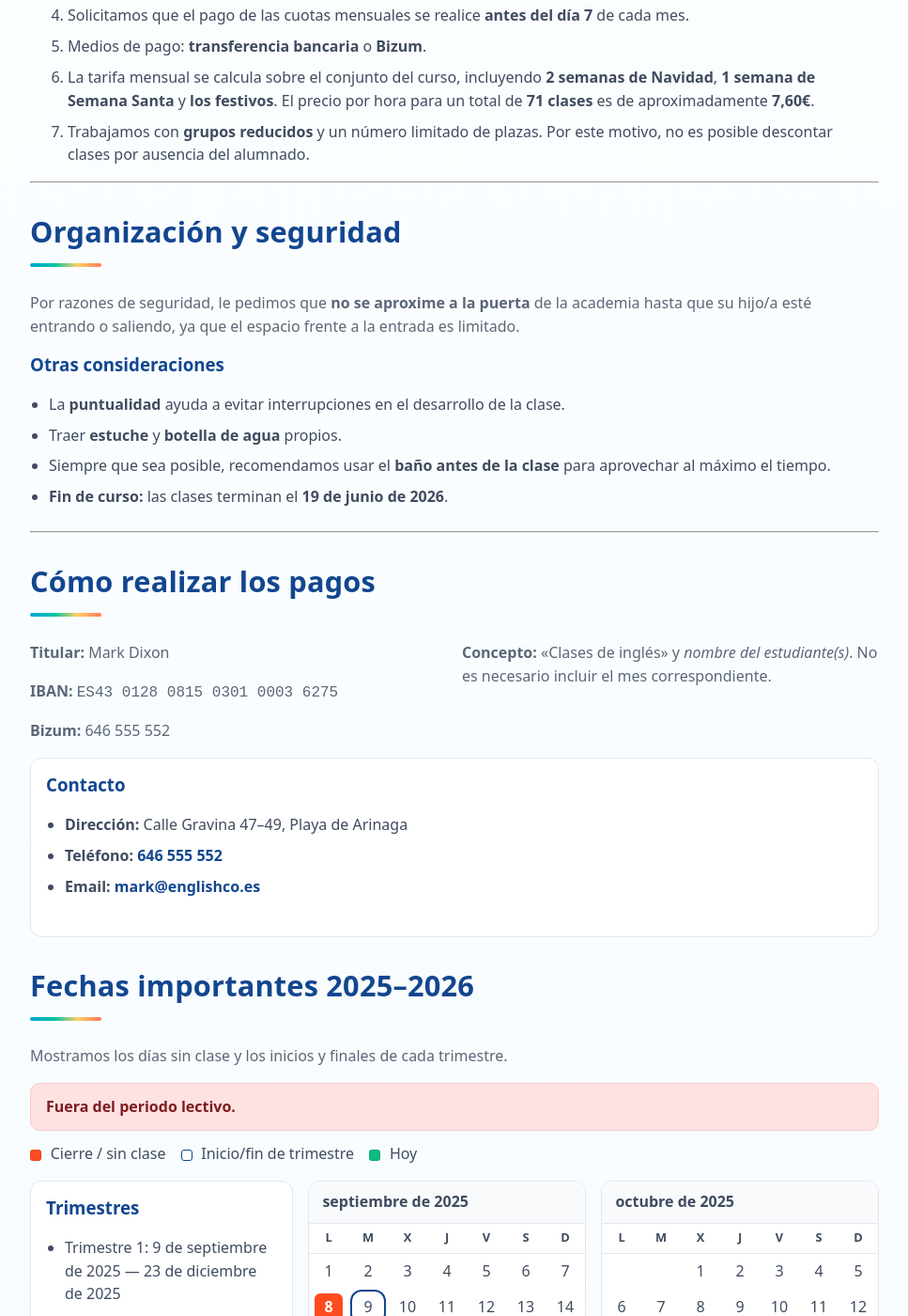
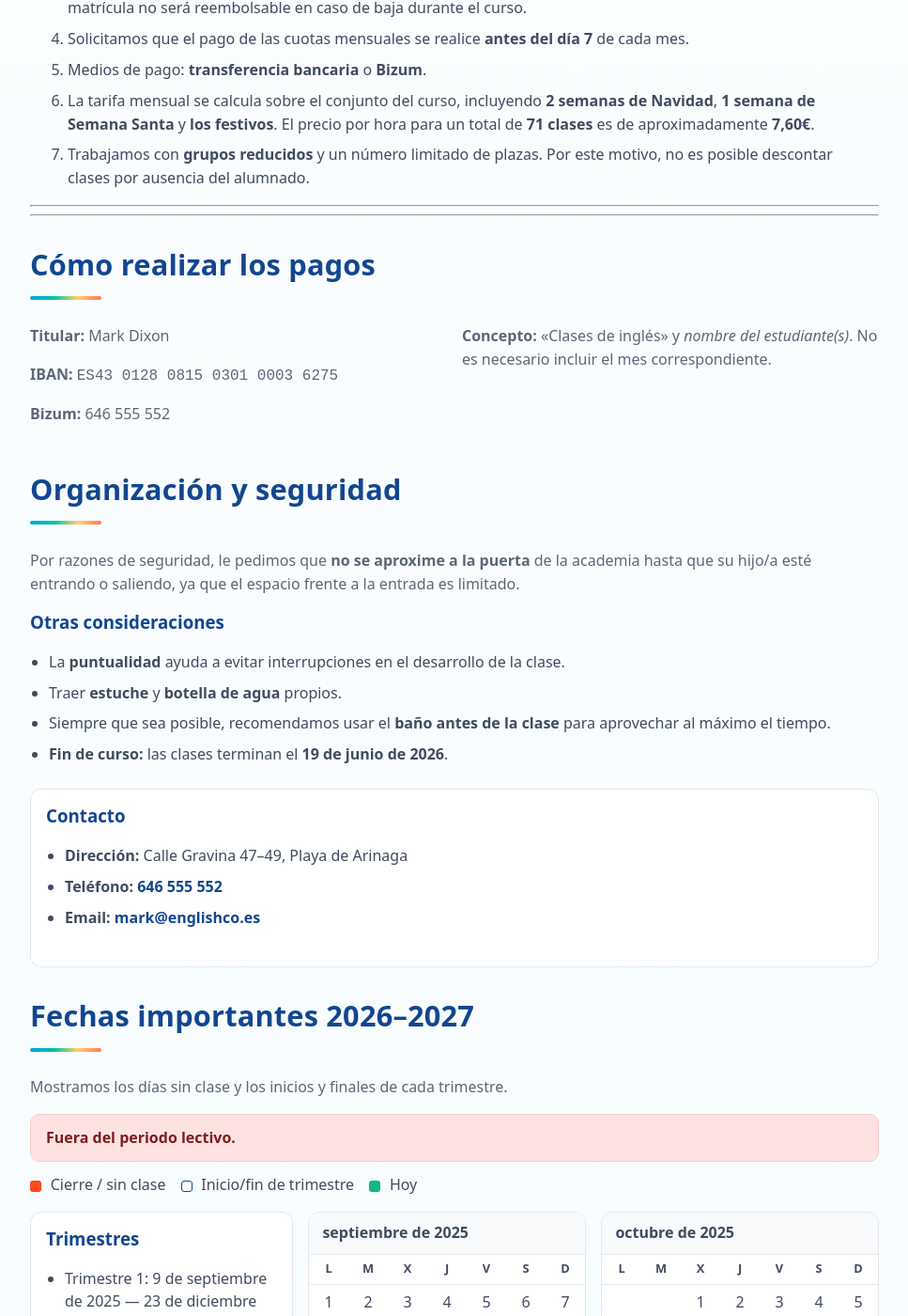
Before and after one commit to dixonbruce/englishco, a Jekyll site: the page built from condiciones.html, in a window 1280 px wide and 1400 px high, scrolled down 1485 px. Shown: the whole window at 94% size, without its empty margins (156-1123 px from the left). Built offline with Jekyll 4.4.1, drawn with Linux system fonts in a browser that asks for light colours; some of the changed lines change nothing that is shown.

Commit message:
Update condiciones.html

```diff
--- a/condiciones.html
+++ b/condiciones.html
@@ -65,8 +65,8 @@
           <tr><th scope="row">Febrero</th><td>60€</td><td>114€</td></tr>
           <tr><th scope="row">Marzo</th><td>60€</td><td>114€</td></tr>
           <tr><th scope="row">Abril</th><td>60€</td><td>114€</td></tr>
-          <tr><th scope="row">Mayo</th><td>60€</td><td>114€</td></tr>
-          <tr><th scope="row"><strong>Junio</strong></th><td><strong>15€</strong></td><td><strong>55,50€</strong></td></tr>
+          <tr><th scope="row">Mayo</th><td>60€</td><td>114€</td></tr>5
+          <tr><th scope="row"><strong>Junio</strong></th><td><strong>30€</strong></td><td><strong>54€</strong></td></tr>
         </tbody>
       </table>
     </div>
@@ -123,23 +123,6 @@
 
     <hr/>
 
-    <h2>Organización y seguridad</h2>
-
-    <p>
-      Por razones de seguridad, le pedimos que
-      <strong>no se aproxime a la puerta</strong> de la academia hasta que su hijo/a
-      esté entrando o saliendo, ya que el espacio frente a la entrada es limitado.
-    </p>
-
-    <h3>Otras consideraciones</h3>
-
-    <ul>
-      <li>La <strong>puntualidad</strong> ayuda a evitar interrupciones en el desarrollo de la clase.</li>
-      <li>Traer <strong>estuche</strong> y <strong>botella de agua</strong> propios.</li>
-      <li>Siempre que sea posible, recomendamos usar el <strong>baño antes de la clase</strong> para aprovechar al máximo el tiempo.</li>
-      <li><strong>Fin de curso:</strong> las clases terminan el <strong>19 de junio de 2026</strong>.</li>
-    </ul>
-
     <hr/>
 
     <h2>Cómo realizar los pagos</h2>
@@ -160,6 +143,25 @@
       </div>
     </div>
 
+
+
+    <h2>Organización y seguridad</h2>
+
+    <p>
+      Por razones de seguridad, le pedimos que
+      <strong>no se aproxime a la puerta</strong> de la academia hasta que su hijo/a
+      esté entrando o saliendo, ya que el espacio frente a la entrada es limitado.
+    </p>
+
+    <h3>Otras consideraciones</h3>
+
+    <ul>
+      <li>La <strong>puntualidad</strong> ayuda a evitar interrupciones en el desarrollo de la clase.</li>
+      <li>Traer <strong>estuche</strong> y <strong>botella de agua</strong> propios.</li>
+      <li>Siempre que sea posible, recomendamos usar el <strong>baño antes de la clase</strong> para aprovechar al máximo el tiempo.</li>
+      <li><strong>Fin de curso:</strong> las clases terminan el <strong>19 de junio de 2026</strong>.</li>
+    </ul>
+
     <aside class="card">
       <h3>Contacto</h3>
 
@@ -174,7 +176,7 @@
   <!-- Important dates -->
   <section class="fechas container" aria-labelledby="fechas-title">
 
-    <h2 id="fechas-title">Fechas importantes 2025–2026</h2>
+    <h2 id="fechas-title">Fechas importantes 2026–2027</h2>
 
     <p class="muted">
       Mostramos los días sin clase y los inicios y finales de cada trimestre.
```
